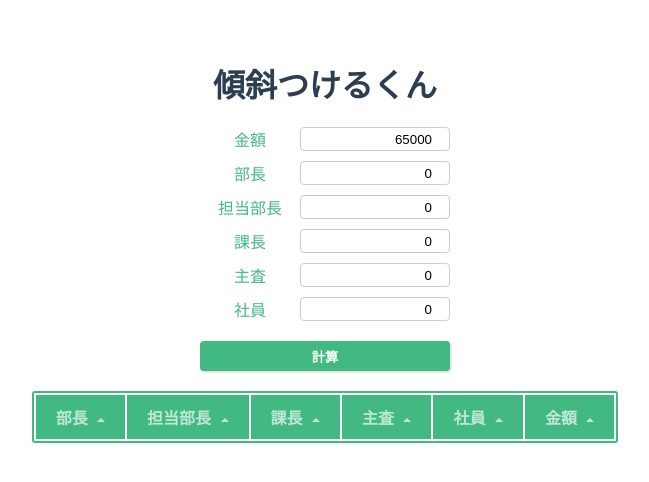
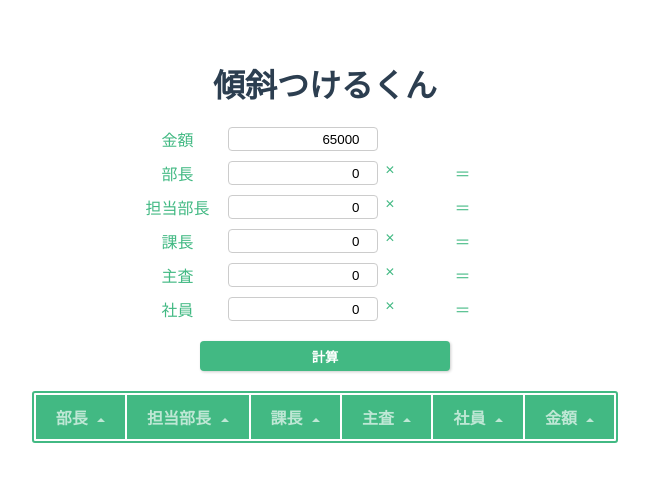
Before and after one commit to masaponto/keisha-maker, a Vue app: page / in a window 1280 px wide. Shown: the top 482 px of the page, without its empty margins (315-964 px from the left). Built offline with nearby package versions, Linux system fonts and the light colour scheme.

Commit message:
[Add] 選択した傾斜を元に、役職ごとの支払額を表示するように

```diff
--- a/src/components/KeishaMaker.vue
+++ b/src/components/KeishaMaker.vue
@@ -7,21 +7,46 @@
 		<div class="grid">
 			<a>{{ columns.total }}</a>
 			<input type="number" min="0" max="1000000" v-model="total" pliceholder="0" />
+			<a></a>
+			<a></a>
+			<a></a>
+			<a class="num">{{select_total}}</a>
 
 			<a>{{ columns.bucho }}</a>
 			<input type="number" min="0" v-model="bucho_num" placeholder="0" />
+			<a> × </a>
+			<a class="num"> {{select_price.bucho}} </a>
+			<a> ＝ </a>
+			<a class="num"> {{pos_price.bucho}} </a>
 
 			<a class="pos">{{ columns.tbucho }}</a>
 			<input type="number" min="0" v-model="tanto_bucho_num" placeholder="0" />
+			<a> × </a>
+			<a class="num"> {{select_price.tbucho}} </a>
+			<a> ＝ </a>
+			<a class="num"> {{pos_price.tbucho}} </a>
 
 			<a>{{ columns.kacho }}</a>
 			<input type="number" min="0" v-model="kacho_num" placeholder="0" />
+			<a> × </a>
+			<a class="num"> {{select_price.kacho}} </a>
+			<a> ＝ </a>
+			<a class="num"> {{pos_price.kacho}} </a>
 
 			<a>{{ columns.shusa }}</a>
 			<input type="number" min="0" v-model="shusa_num" placeholder="0" />
+			<a> × </a>
+			<a class="num"> {{select_price.shusa}} </a>
+			<a> ＝ </a>
+			<a class="num"> {{pos_price.shusa}} </a>
 
 			<a>{{ columns.hira }}</a>
 			<input type="number" min="0" v-model="hira_num" placeholder="0" />
+			<a> × </a>
+			<a class="num">{{ select_price.hira }}</a>
+			<a> ＝ </a>
+			<a class="num"> {{pos_price.hira}} </a>
+
 		</div>
 		<div id="calc-button">
 			<button large class="calc-btn" @click="calc()">計算</button>
@@ -37,7 +62,7 @@
 					</tr>
 				</thead>
 				<tbody>
-					<tr v-for="keisha in sortedKeishas">
+					<tr v-for="keisha in sortedKeishas" @click="showPrice(keisha)">
 						<td v-for="(value, key) in columns" align="right">
 							{{ keisha[key] }}
 						</td>
@@ -71,6 +96,22 @@
 			 sortOrders[key] = 1
 		 });
 
+		 const select_price = {
+			 bucho: " ",
+			 tbucho: " ",
+			 kacho: " ",
+			 shusa: " ",
+			 hira: " ",
+		 }
+
+		 const pos_price = {
+			 bucho: " ",
+			 tbucho: " ",
+			 kacho: " ",
+			 shusa: " ",
+			 hira: " ",
+		 }
+
 		 return { total: '65000',
 				  bucho_num: '0',
 				  tanto_bucho_num: '0',
@@ -81,7 +122,10 @@
 				  columns: columns,
 				  keishas: [],
 				  sortOrders: sortOrders,
-				  sortKey: ''
+				  sortKey: '',
+				  select_price: select_price,
+				  pos_price: pos_price,
+				  select_total: '',
 		 }
 	 },
 	 methods: {
@@ -179,6 +223,15 @@
 			 console.log(key)
 			 this.sortKey = key;
 			 this.sortOrders[key] = this.sortOrders[key] * -1;
+		 },
+		 showPrice: function(keisha) {
+			 this.select_price = keisha;
+			 this.pos_price = {'bucho': keisha.bucho * this.bucho_num,
+							   'tbucho': keisha.tbucho * this.tanto_bucho_num,
+							   'kacho': keisha.kacho * this.kacho_num,
+							   'shusa': keisha.shusa * this.shusa_num,
+							   'hira': keisha.hira * this.hira_num}
+			 this.select_total = keisha.total
 		 }
 	 },
 	 computed: {
@@ -222,11 +275,14 @@
 	 border-color: #42b983;
  }
 
+ .num {
+	 text-align: right;
+ }
 
  .grid {
 	 display: grid;
 	 justify-content: center;
-	 grid-template-columns: 100px 150px;
+	 grid-template-columns: 100px 150px 25px 50px 20px 50px;
 	 grid-row-gap: 10px;
  }
 
```
